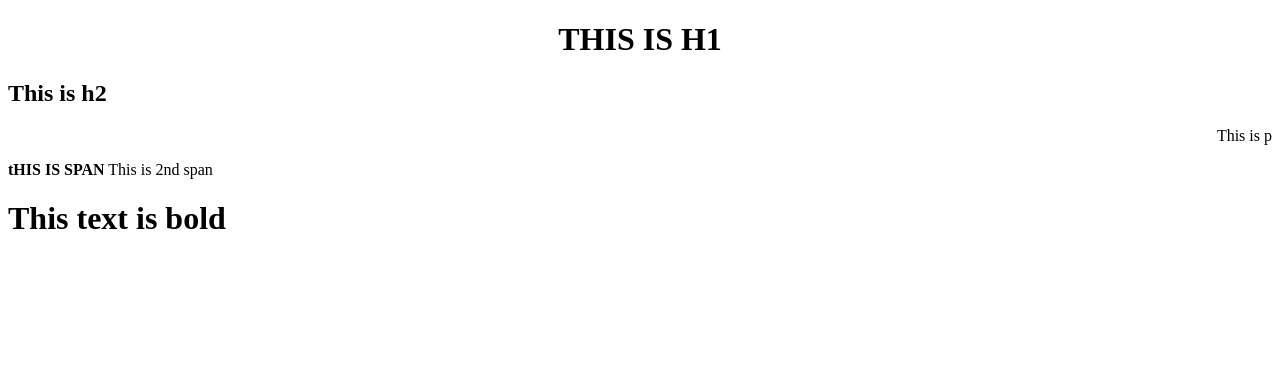
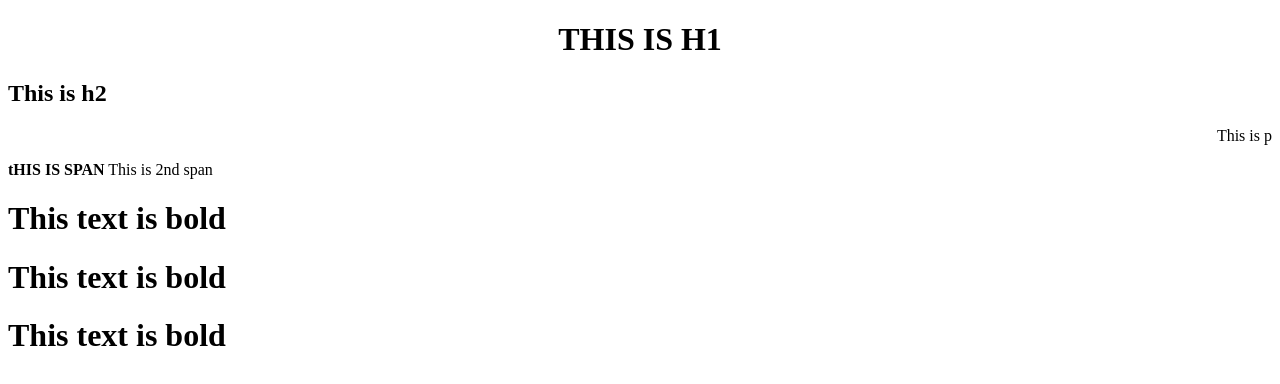
Before and after one commit to Gauravbluff/9AUGUST, a plain HTML site: page index.html in a window 1280 px wide. Drawn offline with Linux system fonts and the light colour scheme.

Commit message:
Update index.html

```diff
--- a/index.html
+++ b/index.html
@@ -28,6 +28,12 @@
 <h1>
 	<b>This text is bold</b>
 </h1>
+	<h1>
+	<b>This text is bold</b>
+</h1>
+	<h1>
+	<b>This text is bold</b>
+</h1>
 
 
 </body>
```
